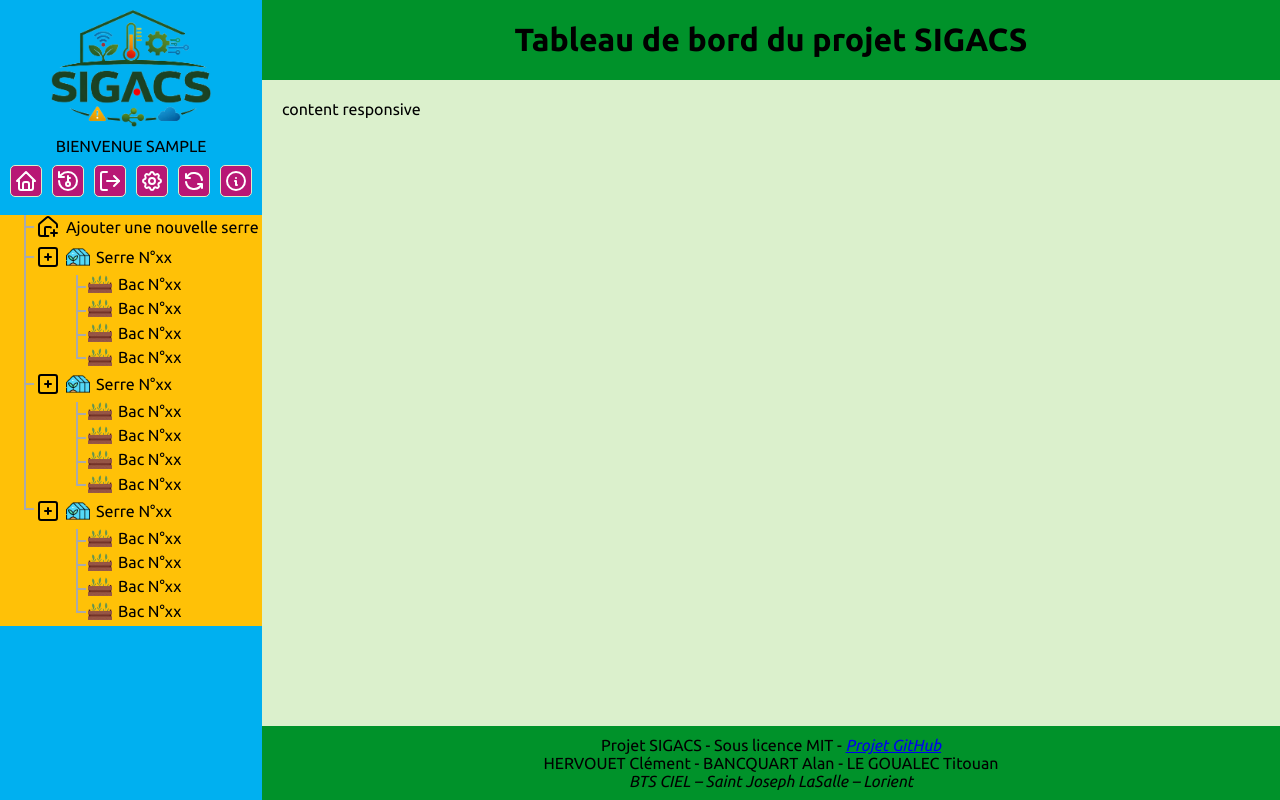
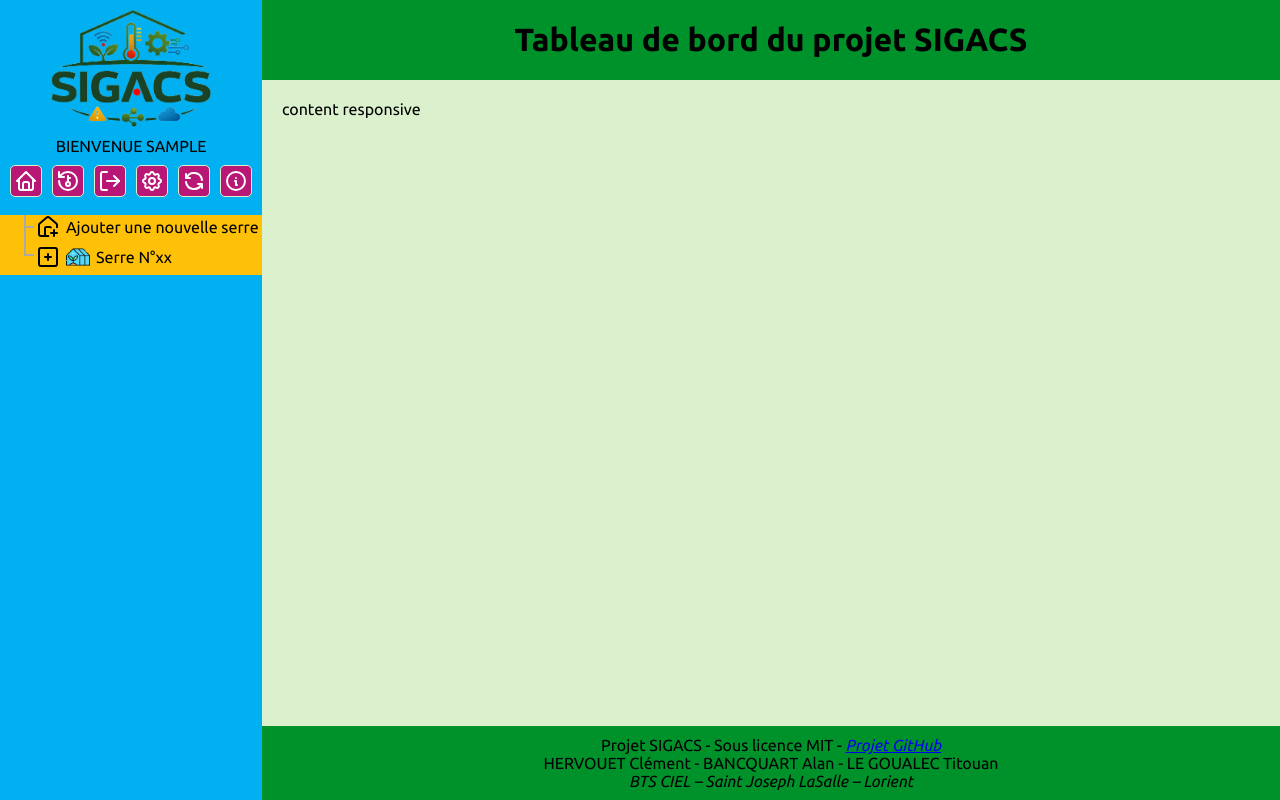
Before and after one commit to clement-hervouet/SIGACS, a PHP site: page /dashboard.php in a window 1280 px wide. Run offline with PHP 8.4, Linux system fonts and the light colour scheme; the visitor is signed in with stand-in values (Sample User, id 1).

Commit message:
UPDATE : menus déroulants dynamique

```diff
--- a/web/site/assets/static/css/style.css
+++ b/web/site/assets/static/css/style.css
@@ -245,6 +245,8 @@ body {
     padding-bottom: 6px;
     gap: 6px;
 
+    cursor: pointer;
+
     img { width: 1.5em; display: block; }
 
     a           { text-decoration: none !important;      color: black; }
--- a/web/site/dashboard.php
+++ b/web/site/dashboard.php
@@ -24,6 +24,22 @@ if (!isset($_SESSION['loggedin']) && $_SESSION['loggedin'] !== false) {
     <title>SIGACS - Tableau de bord</title>
 
     <link rel="stylesheet" type="text/css" href="assets/static/css/style.css" />
+	<script>
+document.addEventListener('DOMContentLoaded', () => {
+    document.querySelectorAll('.navigation_tree .line').forEach(line => {
+        line.addEventListener('click', (e) => {
+            e.preventDefault();
+
+            const li = line.closest('li');
+            const childUl = li.querySelector(':scope > ul');
+
+            if (!childUl) return;
+
+            childUl.style.display = childUl.style.display === 'none' ? '' : 'none';
+        });
+    });
+});
+</script>
 </head>
 
 <body>
@@ -96,104 +112,37 @@ if (!isset($_SESSION['loggedin']) && $_SESSION['loggedin'] !== false) {
 
 						<li>
 							<div class="line">
-								<a class="expander" href="#"><img src="assets/static/icons/navigation_tree/square-plus.svg" alt=""></a>
-								<a class="expander" href="#"><img src="assets/static/icons/navigation_tree/greenhouse.png" alt=""></a>
-								<a class="expander" href="#">Serre N°xx</a>
+								<img src="assets/static/icons/navigation_tree/square-plus.svg" alt="">
+								<img src="assets/static/icons/navigation_tree/greenhouse.png" alt="">
+								<a>Serre N°xx</a>
 							</div>
-							<ul>
+							<ul style="display: none;">
 								<li>
 									<div class="line">
-										<a class="expander" href="#"><img src="assets/static/icons/navigation_tree/planter-box.png" alt=""></a>
-										<a class="expander" href="#">Bac N°xx</a>
+										<img src="assets/static/icons/navigation_tree/planter-box.png" alt="">
+										<a>Bac N°xx</a>
 									</div>
 								</li>
 								<li>
 									<div class="line">
-										<a class="expander" href="#"><img src="assets/static/icons/navigation_tree/planter-box.png" alt=""></a>
-										<a class="expander" href="#">Bac N°xx</a>
+										<img src="assets/static/icons/navigation_tree/planter-box.png" alt="">
+										<a>Bac N°xx</a>
 									</div>
 								</li>
 								<li>
 									<div class="line">
-										<a class="expander" href="#"><img src="assets/static/icons/navigation_tree/planter-box.png" alt=""></a>
-										<a class="expander" href="#">Bac N°xx</a>
+										<img src="assets/static/icons/navigation_tree/planter-box.png" alt="">
+										<a>Bac N°xx</a>
 									</div>
 								</li>
 								<li>
 									<div class="line">
-										<a class="expander" href="#"><img src="assets/static/icons/navigation_tree/planter-box.png" alt=""></a>
-										<a class="expander" href="#">Bac N°xx</a>
+										<img src="assets/static/icons/navigation_tree/planter-box.png" alt="">
+										<a>Bac N°xx</a>
 									</div>
 								</li>
 							</ul>
 						</li>
-						<li>
-							<div class="line">
-								<a class="expander" href="#"><img src="assets/static/icons/navigation_tree/square-plus.svg" alt=""></a>
-								<a class="expander" href="#"><img src="assets/static/icons/navigation_tree/greenhouse.png" alt=""></a>
-								<a class="expander" href="#">Serre N°xx</a>
-							</div>
-							<ul>
-								<li>
-									<div class="line">
-										<a class="expander" href="#"><img src="assets/static/icons/navigation_tree/planter-box.png" alt=""></a>
-										<a class="expander" href="#">Bac N°xx</a>
-									</div>
-								</li>
-								<li>
-									<div class="line">
-										<a class="expander" href="#"><img src="assets/static/icons/navigation_tree/planter-box.png" alt=""></a>
-										<a class="expander" href="#">Bac N°xx</a>
-									</div>
-								</li>
-								<li>
-									<div class="line">
-										<a class="expander" href="#"><img src="assets/static/icons/navigation_tree/planter-box.png" alt=""></a>
-										<a class="expander" href="#">Bac N°xx</a>
-									</div>
-								</li>
-								<li>
-									<div class="line">
-										<a class="expander" href="#"><img src="assets/static/icons/navigation_tree/planter-box.png" alt=""></a>
-										<a class="expander" href="#">Bac N°xx</a>
-									</div>
-								</li>
-							</ul>
-						</li>
-						<li>
-							<div class="line">
-								<a class="expander" href="#"><img src="assets/static/icons/navigation_tree/square-plus.svg" alt=""></a>
-								<a class="expander" href="#"><img src="assets/static/icons/navigation_tree/greenhouse.png" alt=""></a>
-								<a class="expander" href="#">Serre N°xx</a>
-							</div>
-							<ul>
-								<li>
-									<div class="line">
-										<a class="expander" href="#"><img src="assets/static/icons/navigation_tree/planter-box.png" alt=""></a>
-										<a class="expander" href="#">Bac N°xx</a>
-									</div>
-								</li>
-								<li>
-									<div class="line">
-										<a class="expander" href="#"><img src="assets/static/icons/navigation_tree/planter-box.png" alt=""></a>
-										<a class="expander" href="#">Bac N°xx</a>
-									</div>
-								</li>
-								<li>
-									<div class="line">
-										<a class="expander" href="#"><img src="assets/static/icons/navigation_tree/planter-box.png" alt=""></a>
-										<a class="expander" href="#">Bac N°xx</a>
-									</div>
-								</li>
-								<li>
-									<div class="line">
-										<a class="expander" href="#"><img src="assets/static/icons/navigation_tree/planter-box.png" alt=""></a>
-										<a class="expander" href="#">Bac N°xx</a>
-									</div>
-								</li>
-							</ul>
-						</li>
-
 
 					</ul>
 				</div>
```
Also changed, not shown: web/site/assets/static/css/script.js (added, +12 -0 lines).
